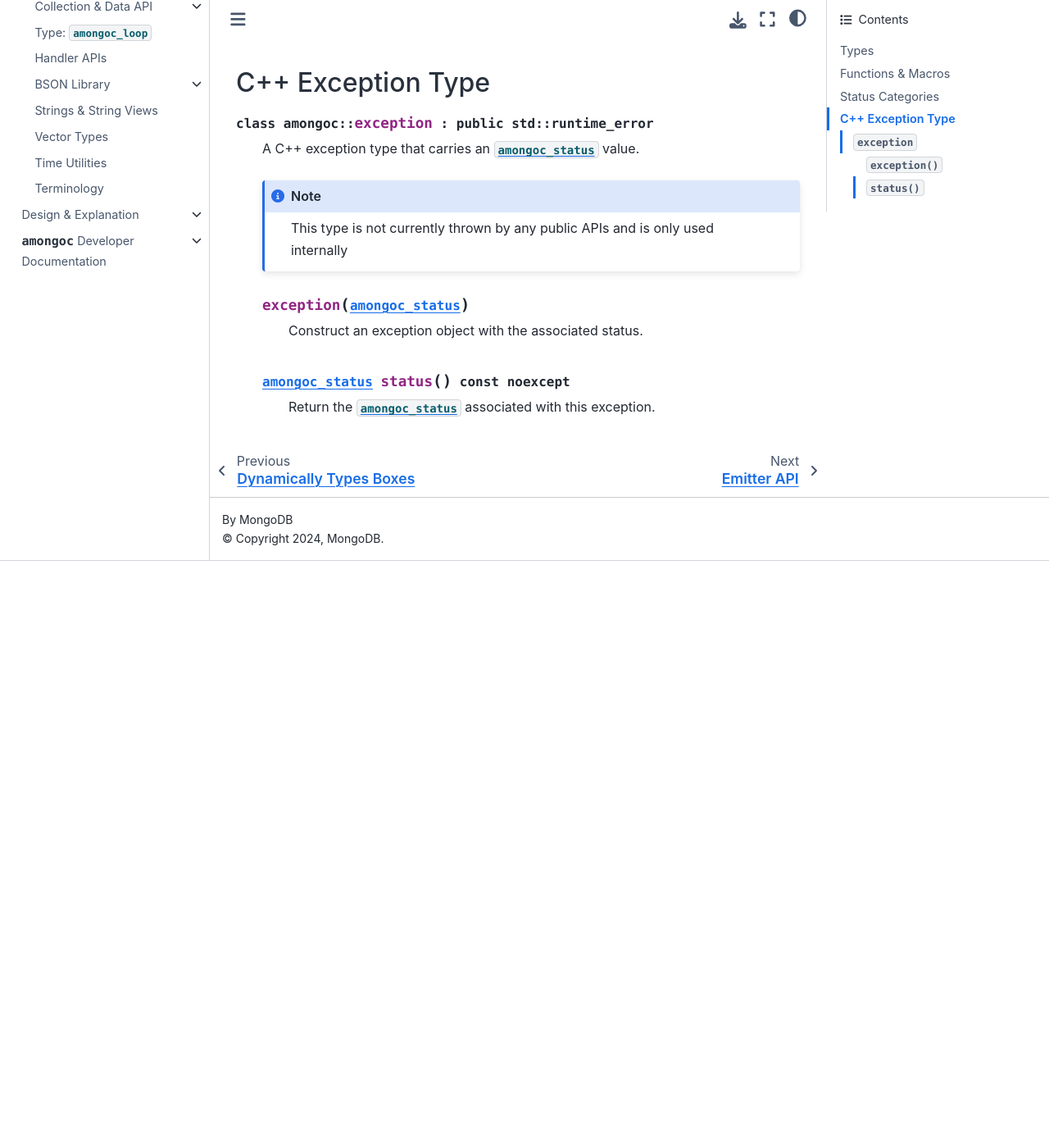
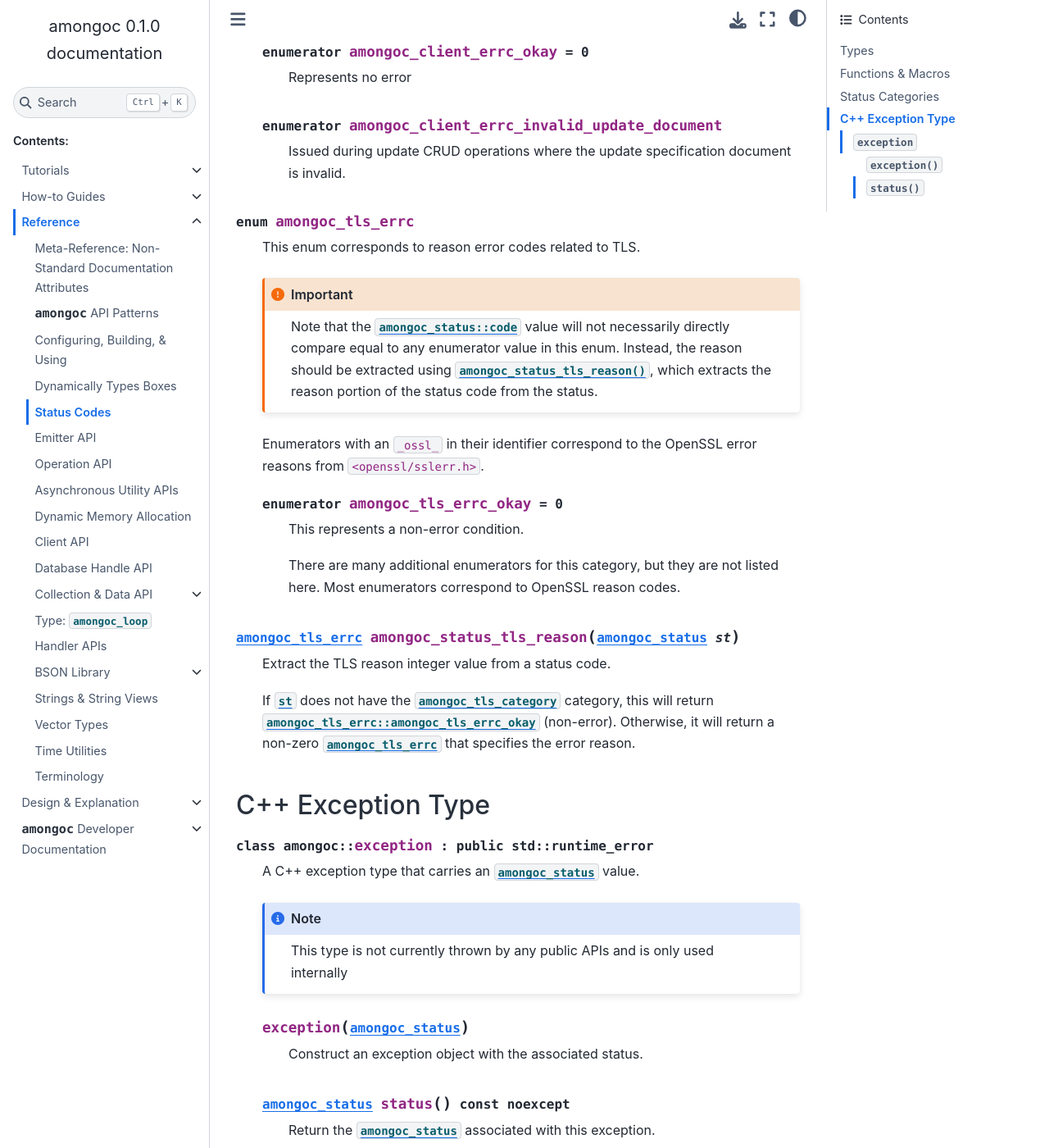
Before and after one commit to mongodb-labs/mongo-c-driver-async, a Sphinx documentation site: the page built from docs/ref/status.rst, in a window 1280 px wide and 1400 px high, scrolled down 7349 px. Shown: the whole window at 82% size. Built offline with Sphinx 7.4.7 and the Sphinx Book theme 1.1.4, drawn with Linux system fonts in a browser that asks for light colours; before the commit the page ends 8033 px from its top, so only the background shows below that; some of the changed text lies outside the part shown.

Commit message:
Add OpenSSL, and statuses for TLS

```diff
--- a/docs/ref/status.rst
+++ b/docs/ref/status.rst
@@ -82,6 +82,7 @@ Functions & Macros
 
     The defintion of what constitutes an error depends on the
     `amongoc_status::category`.
+
 
 .. function:: bool amongoc_is_cancellation(amongoc_status st)
 
@@ -195,6 +196,7 @@ Built-In |amongoc| Categories
     const amongoc_status_category_vtable amongoc_io_category
     const amongoc_status_category_vtable amongoc_server_category
     const amongoc_status_category_vtable amongoc_client_category
+    const amongoc_status_category_vtable amongoc_tls_category
     const amongoc_status_category_vtable amongoc_unknown_category
 
   The above `amongoc_status_category_vtable` objects are the built-in status
@@ -249,6 +251,12 @@ Built-In |amongoc| Categories
     likely cause undesired behavior, often from client/server incompatibilities.
     These error values are named in :enum:`amongoc_client_errc`.
 
+  .. index:: pair: status category; amongoc.tls
+
+  *tls* (``amongoc.tls``)
+    Error conditions related to TLS. Often the corresponding integer value comes
+    from OpenSSL. Error reason values are stored in `amongoc_tls_errc`
+
   .. index:: pair: status category; amongoc.unknown
 
   *unknown* (``amongoc.unknown``)
@@ -260,6 +268,9 @@ Built-In |amongoc| Categories
     "``amongoc.unknown:<n>``" where ``<n>`` is the numeric value of the error
     code.
 
+
+Status Code Enumerations
+========================
 
 .. index:: ! pair: status codes; amongoc.server
 .. enum:: amongoc_server_errc
@@ -292,6 +303,39 @@ Built-In |amongoc| Categories
     is invalid.
 
 
+.. index:: ! pair: status codes; amongoc.tls
+.. enum:: amongoc_tls_errc
+
+  This enum corresponds to reason error codes related to TLS.
+
+  .. important::
+
+    Note that the `amongoc_status::code` value will not necessarily directly
+    compare equal to any enumerator value in this enum. Instead, the reason
+    should be extracted using `amongoc_status_tls_reason`, which extracts the
+    reason portion of the status code from the status.
+
+  Enumerators with an ``_ossl_`` in their identifier correspond to the OpenSSL
+  error reasons from ``<openssl/sslerr.h>``.
+
+  .. enumerator::
+    amongoc_tls_errc_okay = 0
+
+    This represents a non-error condition.
+
+    There are many additional enumerators for this category, but they are not
+    listed here. Most enumerators correspond to OpenSSL reason codes.
+
+
+.. function:: amongoc_tls_errc amongoc_status_tls_reason(amongoc_status st)
+
+  Extract the TLS reason integer value from a status code.
+
+  If `st` does not have the `amongoc_tls_category` category, this will return
+  `amongoc_tls_errc::amongoc_tls_errc_okay` (non-error). Otherwise, it will
+  return a non-zero `amongoc_tls_errc` that specifies the error reason.
+
+
 C++ Exception Type
 ##################
 
```
Also changed, not shown: CMakeLists.txt (+7 -10 lines), vcpkg.json (+8 -2 lines), 2 other files.
